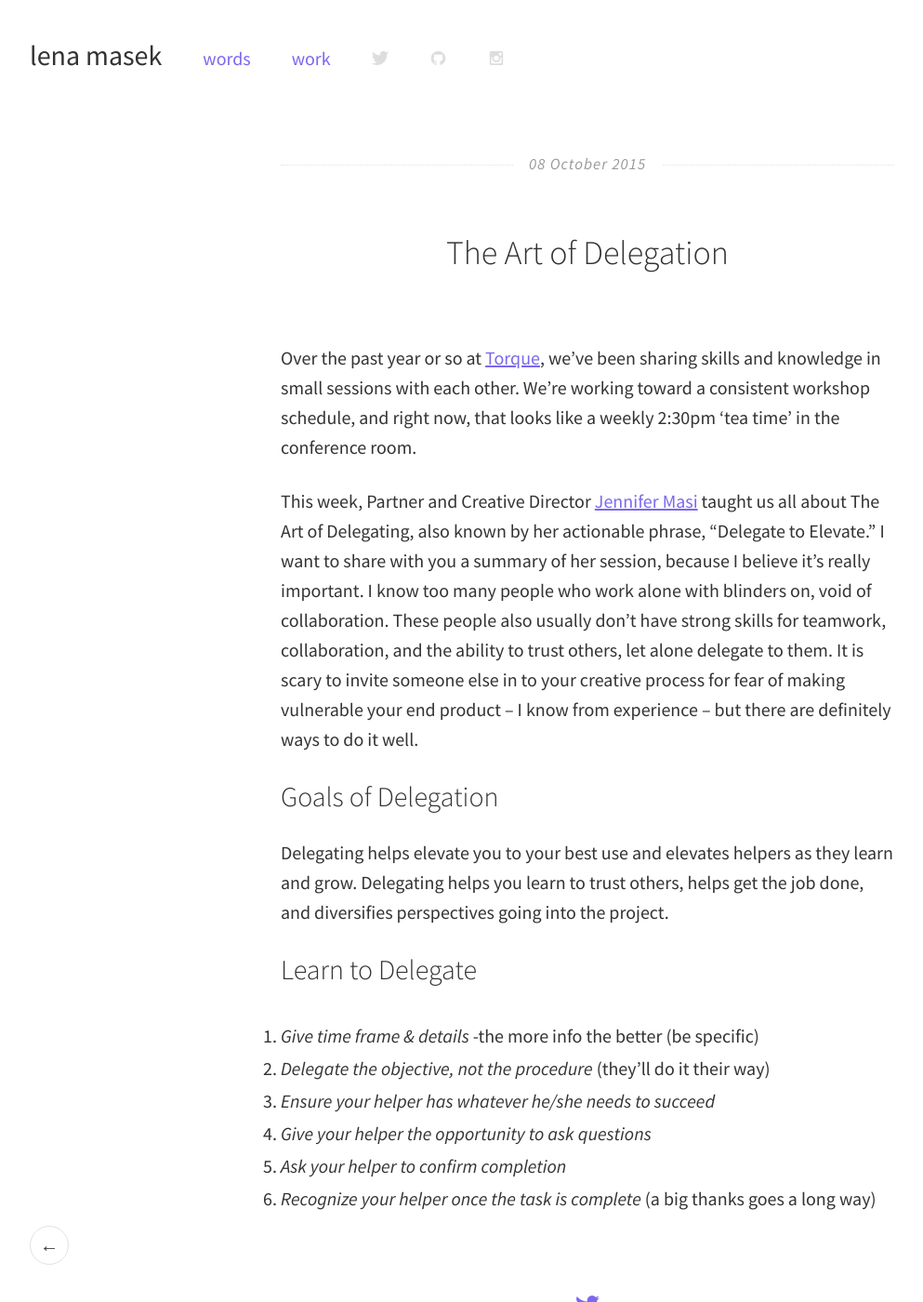
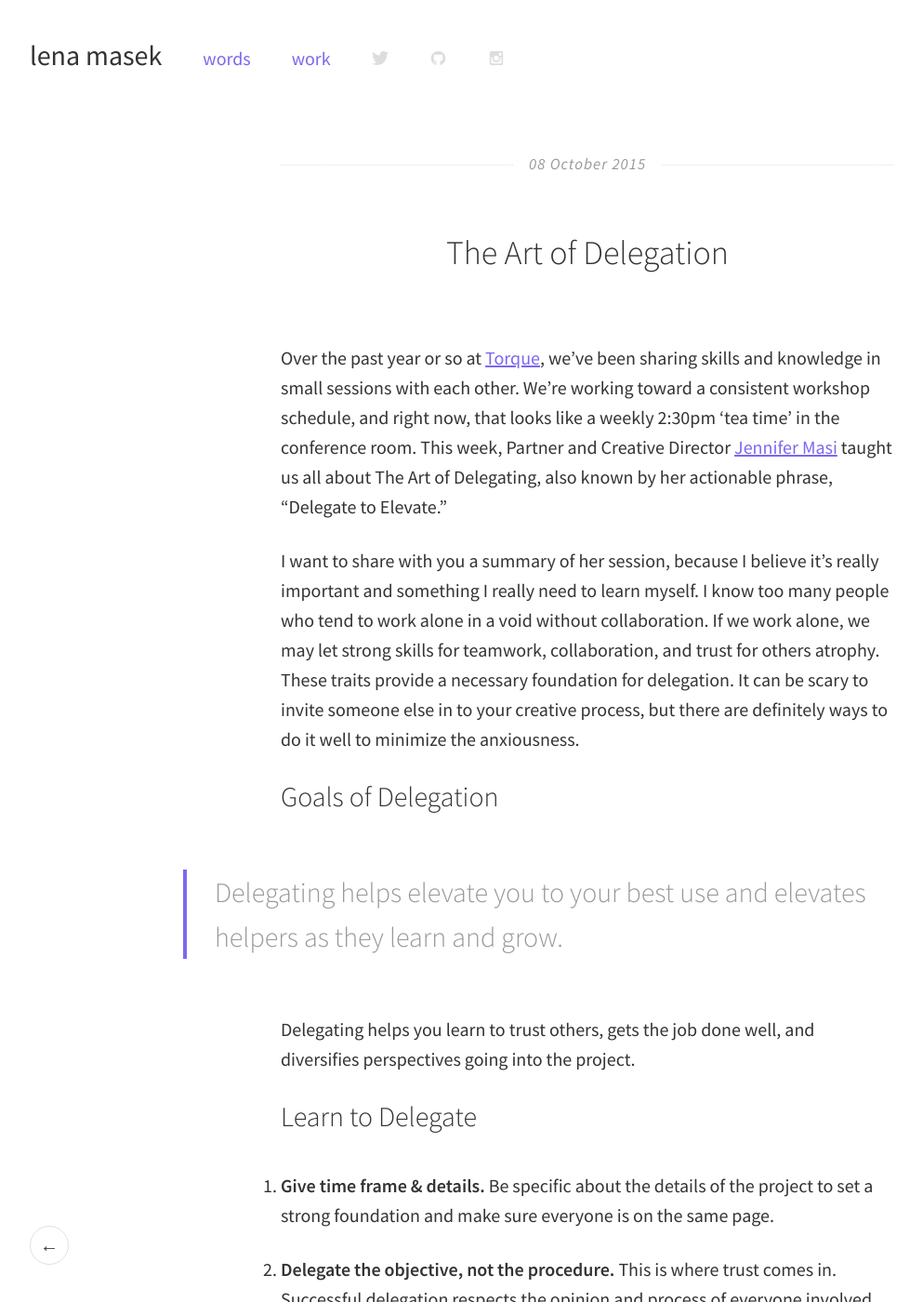
Before and after one commit to lenamasek/lenamasek.github.io, a Jekyll site: the page built from _posts/2015-10-08-art-of-delegation.markdown, in a window 1280 px wide and 1400 px high. Shown: the whole window at 93% size, without its empty margins (8-1001 px from the left). Built offline with Jekyll 4.4.1, drawn with Linux system fonts in a browser that asks for light colours; some of the changed text lies outside the part shown.

Commit message:
adding content to delegate blog

```diff
--- a/_posts/2015-10-08-art-of-delegation.markdown
+++ b/_posts/2015-10-08-art-of-delegation.markdown
@@ -5,18 +5,26 @@ date:   2015-10-08
 category: blog
 ---
 
-Over the past year or so at [Torque](http://torque.digital), we've been sharing skills and knowledge in small sessions with each other. We're working toward a consistent workshop schedule, and right now, that looks like a weekly 2:30pm 'tea time' in the conference room.
+Over the past year or so at [Torque](http://torque.digital), we've been sharing skills and knowledge in small sessions with each other. We're working toward a consistent workshop schedule, and right now, that looks like a weekly 2:30pm 'tea time' in the conference room. This week, Partner and Creative Director [Jennifer Masi](http://torque.digital/team/jennifer-masi) taught us all about The Art of Delegating, also known by her actionable phrase, "Delegate to Elevate."
 
-This week, Partner and Creative Director [Jennifer Masi](http://torque.digital/team/jennifer-masi) taught us all about The Art of Delegating, also known by her actionable phrase, "Delegate to Elevate." I want to share with you a summary of her session, because I believe it's really important. I know too many people who work alone with blinders on, void of collaboration. These people also usually don't have strong skills for teamwork, collaboration, and the ability to trust others, let alone delegate to them. It is scary to invite someone else in to your creative process for fear of making vulnerable your end product – I know from experience – but there are definitely ways to do it well.
+I want to share with you a summary of her session, because I believe it's really important and something I really need to learn myself. I know too many people who tend to work alone in a void without collaboration. If we work alone, we may let strong skills for teamwork, collaboration, and trust for others atrophy. These traits provide a necessary foundation for delegation. It can be scary to invite someone else in to your creative process, but there are definitely ways to do it well to minimize the anxiousness.
 
 ### Goals of Delegation
-Delegating helps elevate you to your best use and elevates helpers as they learn and grow. Delegating helps you learn to trust others, helps get the job done, and diversifies perspectives going into the project.
+
+>Delegating helps elevate you to your best use and elevates helpers as they learn and grow.
+
+Delegating helps you learn to trust others, gets the job done well, and diversifies perspectives going into the project.
+
 
 ### Learn to Delegate
+1. **Give time frame & details.** Be specific about the details of the project to set a strong foundation and make sure everyone is on the same page.
 
-1. *Give time frame & details* -the more info the better (be specific)
-2. *Delegate the objective, not the procedure* (they’ll do it their way)
-3. *Ensure your helper has whatever he/she needs to succeed*
-4. *Give your helper the opportunity to ask questions*
-5. *Ask your helper to confirm completion*
-6. *Recognize your helper once the task is complete* (a big thanks goes a long way)
+2. **Delegate the objective, not the procedure.** This is where trust comes in. Successful delegation respects the opinion and process of everyone involved. Delegating projects or tasks comes with understanding that different people have different ways of doing the same thing. Dictating every facet of a project is strangling when it could be thriving on the contributions of others.
+
+3. **Ensure your helper has whatever he/she needs to succeed**
+
+4. **Give your helper the opportunity to ask questions.** Setting aside time for questions or conversation about the project will help the
+
+5. **Check in with helper until project completion.** Gotta stay on task! Follow up and check in with everyone on the project.
+
+6. **Recognize your helper once the task is complete.** A big 'thank you' goes a long way. I know I'm personally guilty of not going the extra step to vocalize my thankfulness.
```
